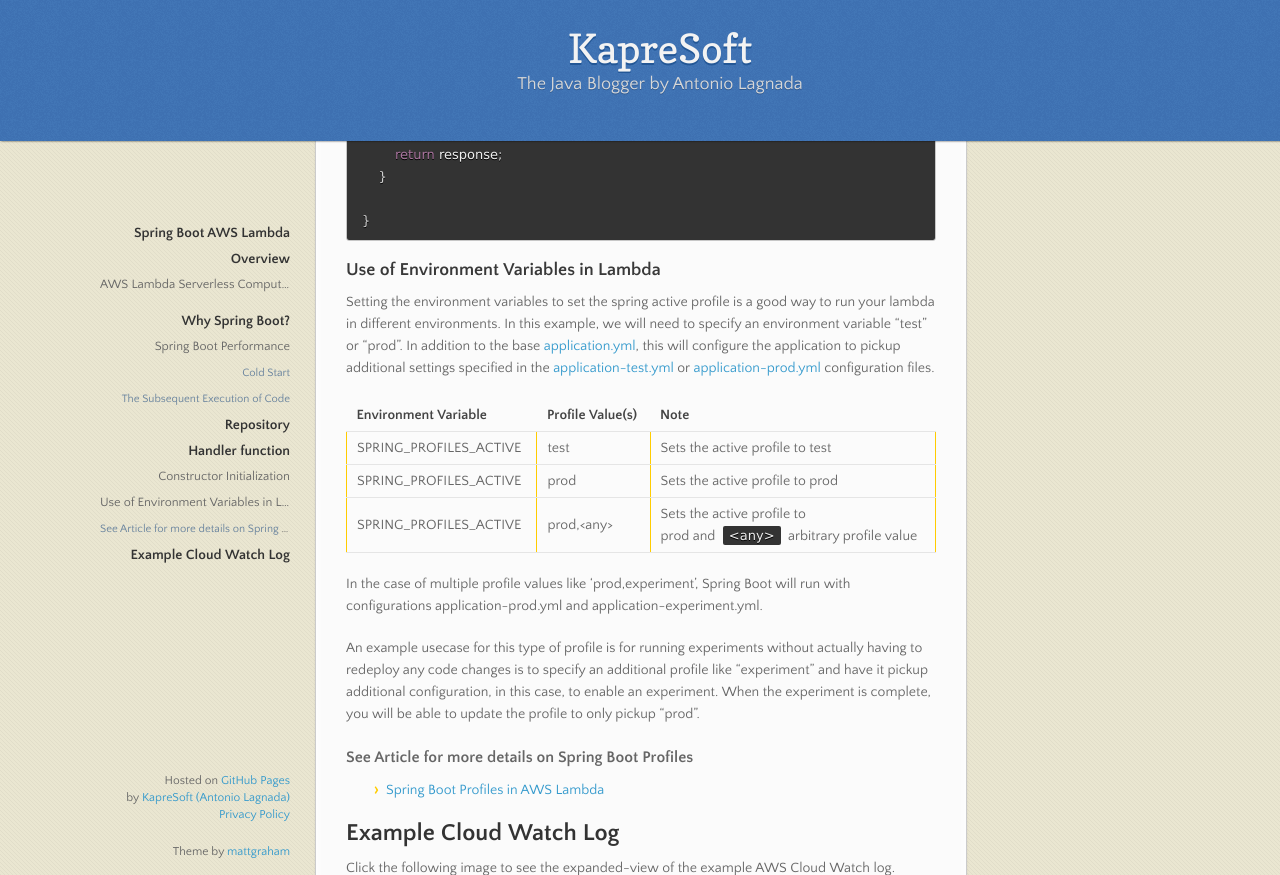
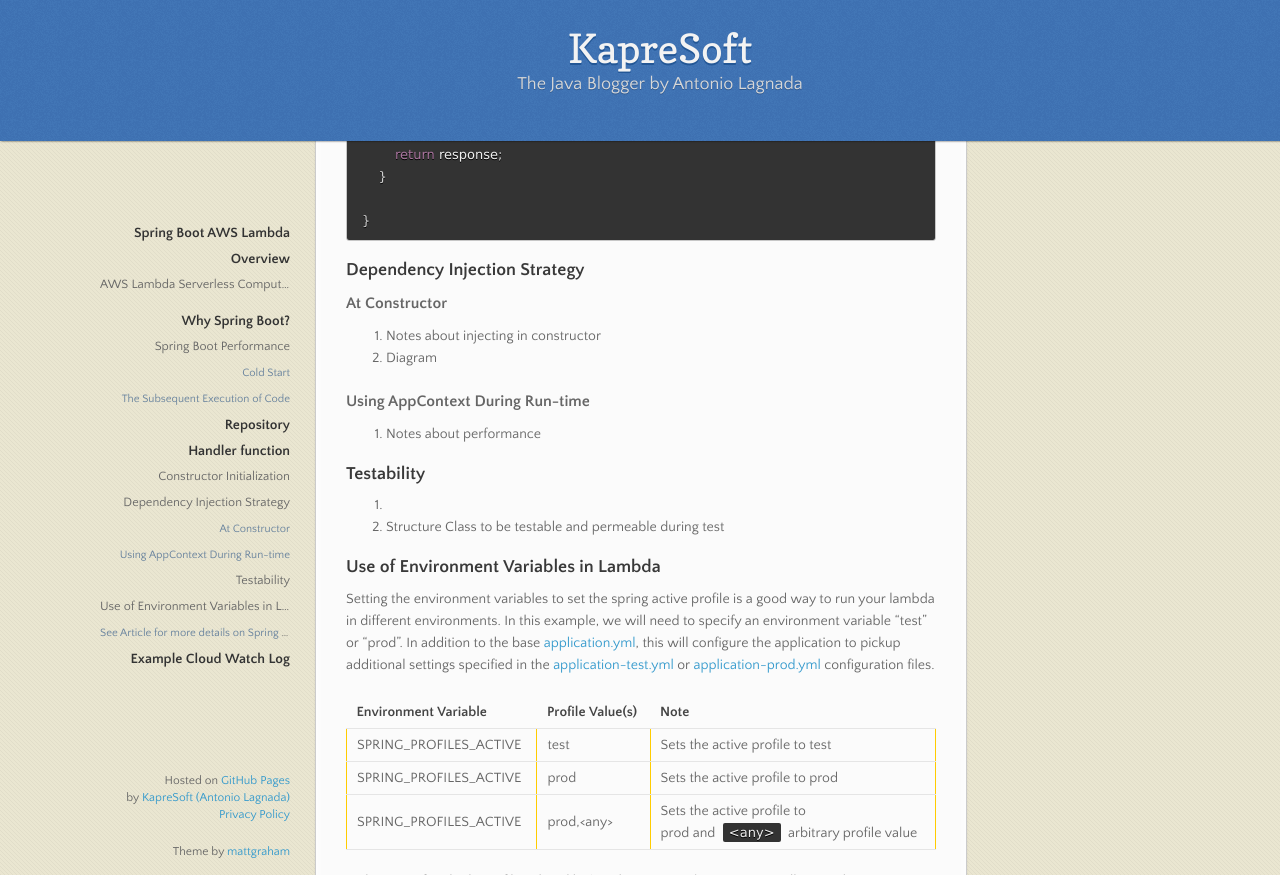
Before and after one commit to kapresoft/kapresoft.github.io, a Jekyll site: the page built from _posts/2019-04-28-aws-lambda-spring-boot.md, in a window 1280 px wide and 900 px high, scrolled down 2360 px, cut to the strip 0-875 px from the top of the window. Built offline with Jekyll 4.4.1, drawn with Linux system fonts in a browser that asks for light colours; comment, search, counter and statistics services are not loaded.

Commit message:
in progress

````diff
--- a/_posts/2019-04-28-aws-lambda-spring-boot.md
+++ b/_posts/2019-04-28-aws-lambda-spring-boot.md
@@ -94,6 +94,20 @@
 
 }
 ```
+## Dependency Injection Strategy
+
+### At Constructor
+
+1. Notes about injecting in constructor
+2. Diagram
+
+### Using AppContext During Run-time
+1. Notes about performance
+
+## Testability
+1.
+2. Structure Class to be testable and permeable during test
+
 ## Use of Environment Variables in Lambda
 
 Setting the environment variables to set the spring active profile is a good way to run your lambda in different environments. In this example, we will need to specify an environment variable "test" or "prod".  In addition to the base [application.yml](https://github.com/kapresoft/spring-boot-aws-lambda/blob/master/src/main/resources/application.yml), this will configure the application to pickup additional settings specified in the [application-test.yml](https://github.com/kapresoft/spring-boot-aws-lambda/blob/master/src/main/resources/application-test.yml) or [application-prod.yml](https://github.com/kapresoft/spring-boot-aws-lambda/blob/master/src/main/resources/application-prod.yml) configuration files.
````
